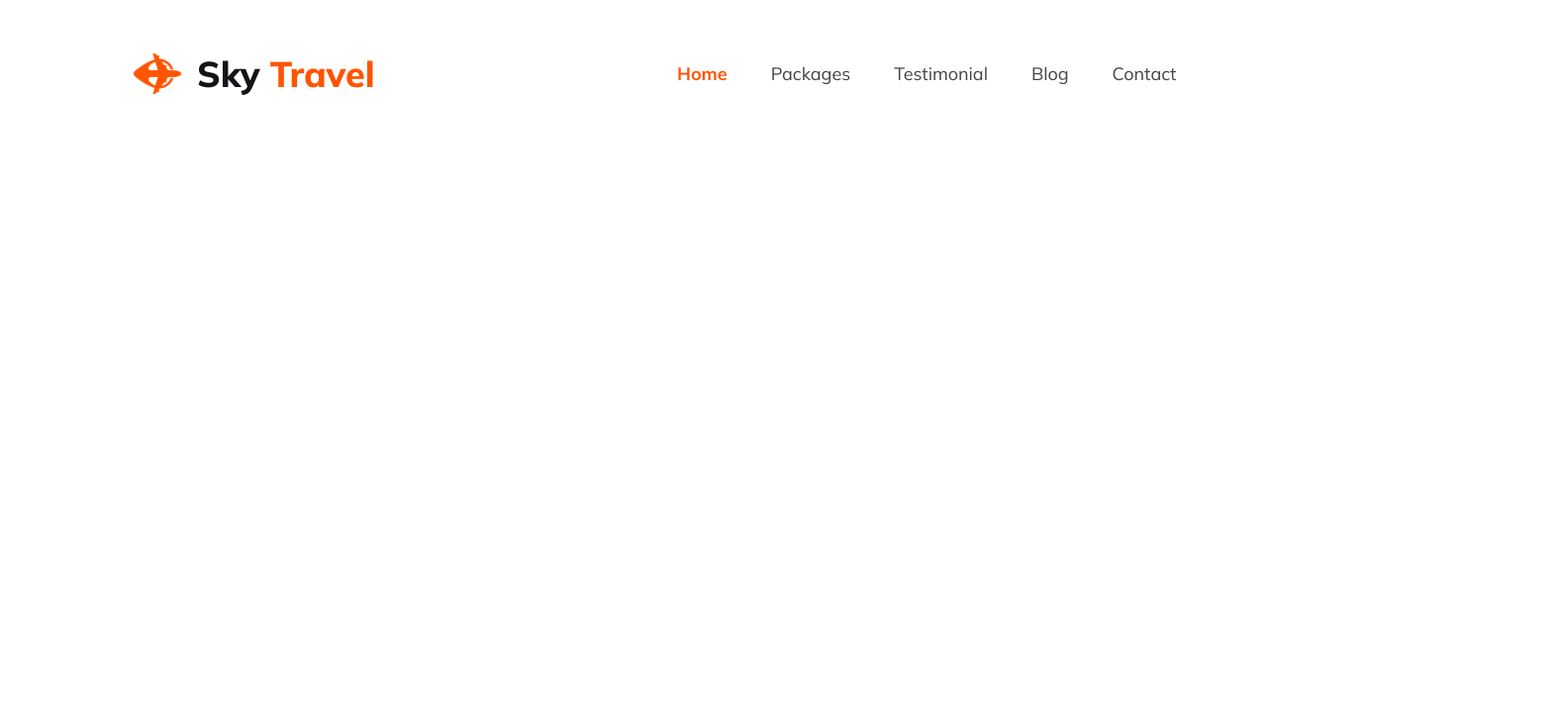
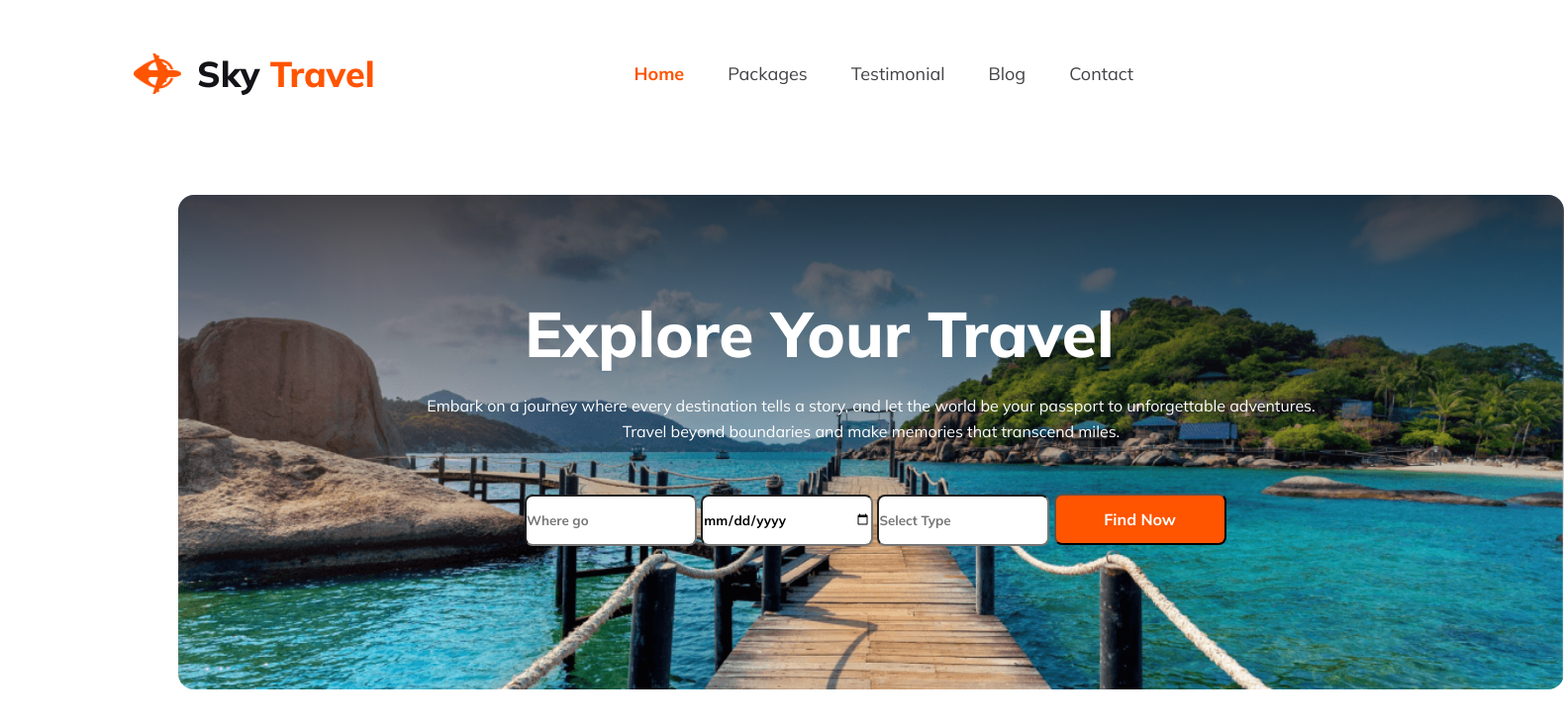
Before and after one commit to KishoreSharif/second-assignment, a plain HTML site: page index.html in a window 1280 px wide. Shown: the whole page at 99% size, 1580 px wide, since content can reach past the window. Drawn offline with Linux system fonts and the light colour scheme.

Commit message:
banner section end

```diff
--- a/index.html
+++ b/index.html
@@ -6,14 +6,16 @@
     <title>Second Assignment</title>
     <link rel="stylesheet" href="./styles/styles.css">
     <link rel="stylesheet" href="./styles/responsive.css">
+    <link rel="stylesheet" href="https://cdnjs.cloudflare.com/ajax/libs/font-awesome/6.5.1/css/all.min.css" />
+
 </head>
 <body>
     <header>
         <!-- navbar section starts here -->
         <nav class="header-section">
             <div class="nav-container">
-                <img src="./images/Group 40071 (2).png" alt="Logo image">
-                <p class="logo-gap">Sky <span class="special"> Travel</span></p>
+                <img class="logo" src="./images/Group 40071 (2).png" alt="Logo image">
+                <p class="sky">Sky <span class="special"> Travel</span></p>
             </div>
             <div class="items-container">
                 <a href=""><span class="home-color">Home</span></a>
@@ -23,9 +25,37 @@
                 <a href="">Contact</a>
             </div>
         </nav>
-        <!-- navbar section end here -->
-</header>
-<main></main>
+        <!-- navbar section ends here -->
+        <!-- banner section starts here -->
+        <div class="container">
+            <div class="banner">
+                <div class="banner-text">
+                    <h1>Explore Your Travel</h1>
+                    <p>Embark on a journey where every destination tells a story, and let the world be your passport to unforgettable adventures. <br>Travel beyond boundaries and make memories that transcend miles.</p>
+                    <form class="search-bar">
+                        <input class="where" type="text" name="" placeholder="Where go">
+                        <input class="when" type="date" name="" placeholder="When">
+                        <input class="select" type="number" name="" placeholder="Select Type">
+                        <input class="find" type="submit" name="" value="Find Now">
+                    </form>
+                </div>
+            </div>
+            </div>
+        </div>
+        <!-- banner section ends here -->
+    </header>
+    <main>
+
+
+        <!-- our popular section starts here -->
+
+
+        <!-- our popular section ends here -->
+
+
+
+
+    </main>
 <footer></footer>
 
 </html>
--- a/styles/responsive.css
+++ b/styles/responsive.css
@@ -1,9 +1,13 @@
 @media screen and (max-width: 600px) {
     .header-section{
-        flex-direction: column;
+        flex-direction: initial;
+        margin-left: 5%;
     }
     .items-container{
-        flex-direction: column;
-        nav-index ;
+        flex-direction:column;
+
+        align-items:last baseline;
+        margin-left: 50px;
+        gap: 40px;
     }
 }
--- a/styles/styles.css
+++ b/styles/styles.css
@@ -1,62 +1,184 @@
-@import url('https://fonts.googleapis.com/css2?family=Inter:wght@100;200;300;400;500;600;700;800;900&family=Merriweather:wght@300;400;700;900&family=Mulish:wght@200;300;400;500;600;700;800;900;1000&family=Poppins:wght@200;300;400;500;600;700;800;900&family=Work+Sans:wght@400;500;600;700;800&display=swap');
+@import url("https://fonts.googleapis.com/css2?family=Inter:wght@100;200;300;400;500;600;700;800;900&family=Merriweather:wght@300;400;700;900&family=Mulish:wght@200;300;400;500;600;700;800;900;1000&family=Poppins:wght@200;300;400;500;600;700;800;900&family=Work+Sans:wght@400;500;600;700;800&display=swap");
 
-*{
+* {
   padding: 0;
   margin: 0;
   box-sizing: border-box;
 }
-body{
-font-family: 'Mulish', sans-serif;
+body {
+  font-family: "Mulish", sans-serif;
 }
 
 /* navbar style starts here */
-.header-section{
+.header-section {
   max-width: 1440px;
   /* background-color: red; */
   margin: 52px 135px;
   /* border: 2px solid blue; */
   display: flex;
 }
-.nav-container{
+.nav-container {
   /* margin: 53px 120px; */
   min-height: 20px;
   display: flex;
   /* justify-content: center; */
-    align-items:center;
+  align-items: center;
   /* border: 2px solid blue; */
   width: 50%;
+  /* margin-left: 70px; */
 }
-.nav-container img{
+.nav-container img {
   width: 48px;
   gap: 20px;
 }
-.nav-container p{
+.nav-container p {
   font-size: 36px;
   font-weight: 800;
   color: #131318;
 }
-.special{
-    color: #FF5400;
+.special {
+  color: #ff5400;
 }
-.logo-gap{
+.sky {
   margin-left: 16px;
 }
-.items-container{
+.items-container {
   /* border: 2px solid green; */
   width: 50%;
   display: flex;
   justify-content: space-between;
   gap: 44px;
   align-items: center;
+  /* margin-right: 200px; */
 }
-.items-container a{
+.items-container a {
   text-decoration: none;
   color: #424247;
   font-weight: 400;
   font-size: 18px;
 }
-.home-color{
-    color: #FF5400;
+.home-color {
+  color: #ff5400;
   font-weight: 700;
-    margin-left: 44px;
+  /* margin-left: 44px; */
 }
+.nav-container {
+  width: 100%;
+}
+/* nav bar finished here */
+.banner {
+  width: 100%;
+  height: 65vh;
+  background-image: url("/images/Group\ 13\ \(1\)\ \(1\).png");
+  background-size: cover;
+  background-position: 100%;
+  margin-top: 100px;
+  border-radius: 16px;
+  width: 1400px;
+  height: 500px;
+  flex-shrink: 0;
+  margin-left: 180px;
+}
+.banner-text {
+border-radius: 16px;
+  padding-top: 100px;
+  margin-left: 0px;
+  background: linear-gradient(
+    180deg,
+    rgba(19, 19, 24, 0.8) 0%,
+    rgba(19, 19, 24, 0) 100%
+  );
+  border-width: 200px;
+}
+.banner-text h1 {
+  color: #fff;
+  font-family: Mulish;
+  font-size: 64px;
+  font-style: normal;
+  font-weight: 800;
+  line-height: normal;
+  margin-left: 350px;
+}
+.banner-text p {
+  color: #fff;
+  text-align: center;
+  font-family: Mulish;
+  font-size: 16px;
+  font-style: normal;
+  font-weight: 400;
+  line-height: 26px;
+  margin-top: 20px;
+}
+
+#btn {
+  width: 130px;
+  height: 35px;
+  font-weight: bold;
+  background-color: red;
+  letter-spacing: 3px;
+  margin-left: 50px;
+  color: rgb((225, 230, 0));
+  border-radius: 20px;
+  border: none;
+  cursor: pointer;
+}
+.where{
+width: 174px;
+height: 52px;
+flex-shrink: 0;
+border-radius: 8px;
+background: #FFF;
+font-family: Mulish;
+font-weight: 700;
+outline: none;
+}
+.when{
+    width: 174px;
+    height: 52px;
+    flex-shrink: 0;
+    border-radius: 8px;
+    background: #FFF;
+    font-family: Mulish;
+    font-weight: 700;
+    outline: none;
+}
+.select{
+    width: 174px;
+height: 52px;
+flex-shrink: 0;
+border-radius: 8px;
+background: #FFF;
+font-family: Mulish;
+font-weight: 700;
+outline: none;
+}
+.find{
+    width: 174px;
+height: 52px;
+flex-shrink: 0;
+border-radius: 8px;
+background: #FF5400;
+font-family: Mulish;
+color: #FFF;
+text-align: center;
+font-family: Mulish;
+font-size: 16px;
+font-style: normal;
+font-weight: 700;
+line-height: normal;
+outline: none;
+cursor: pointer;
+}
+
+.search-bar{
+    margin-top: 50px;
+    align-items: center;
+    margin-left: 350px;
+    margin-right: 300px;
+
+
+}
+.magni{
+    background: url('<i class="fa-solid fa-magnifying-glass"></i>');
+}
+/* banner part ends here */
```
Also changed, not shown: images/magnifying-glass-solid.svg (added). Lines whose indentation alone changed are shown as unchanged.
